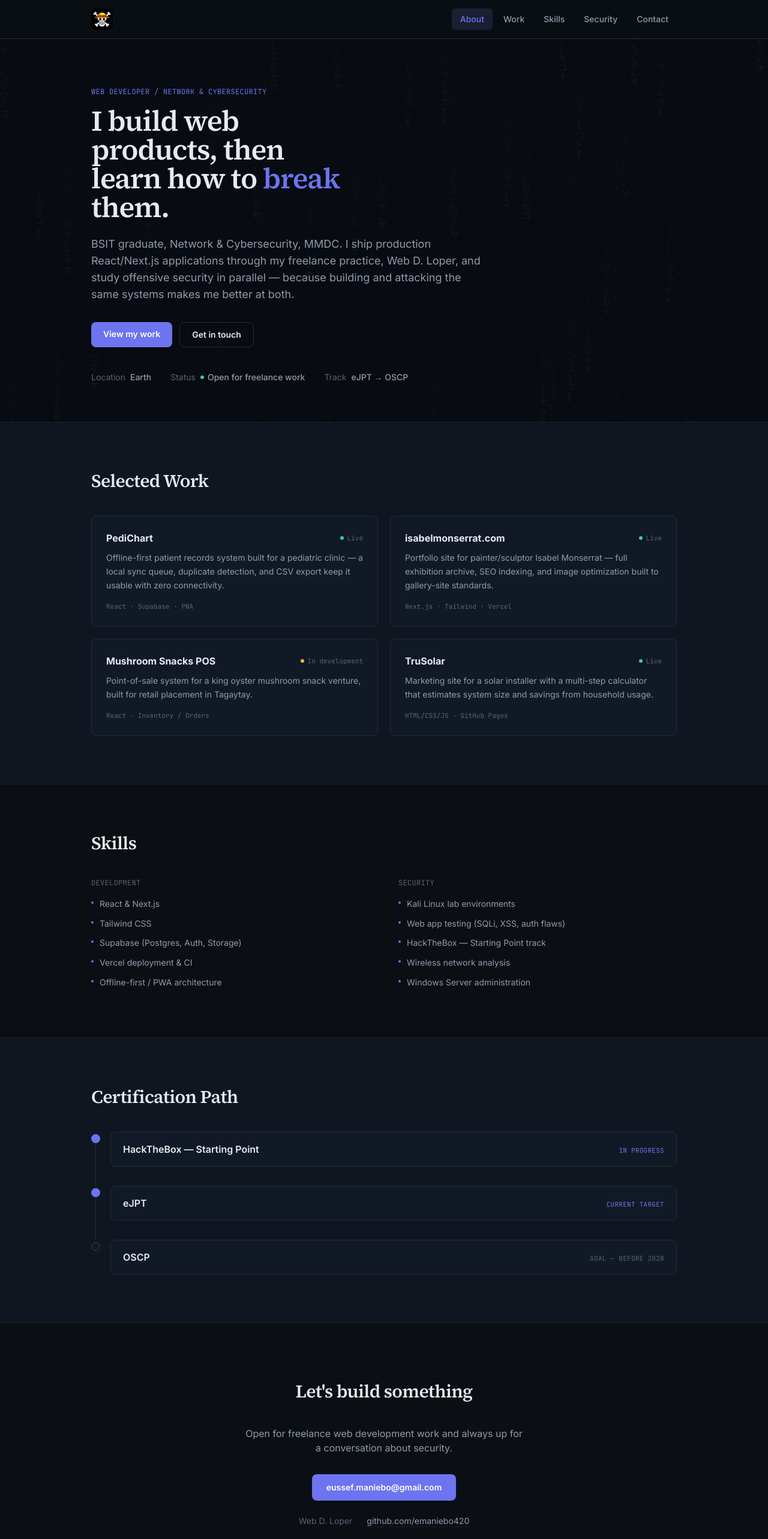
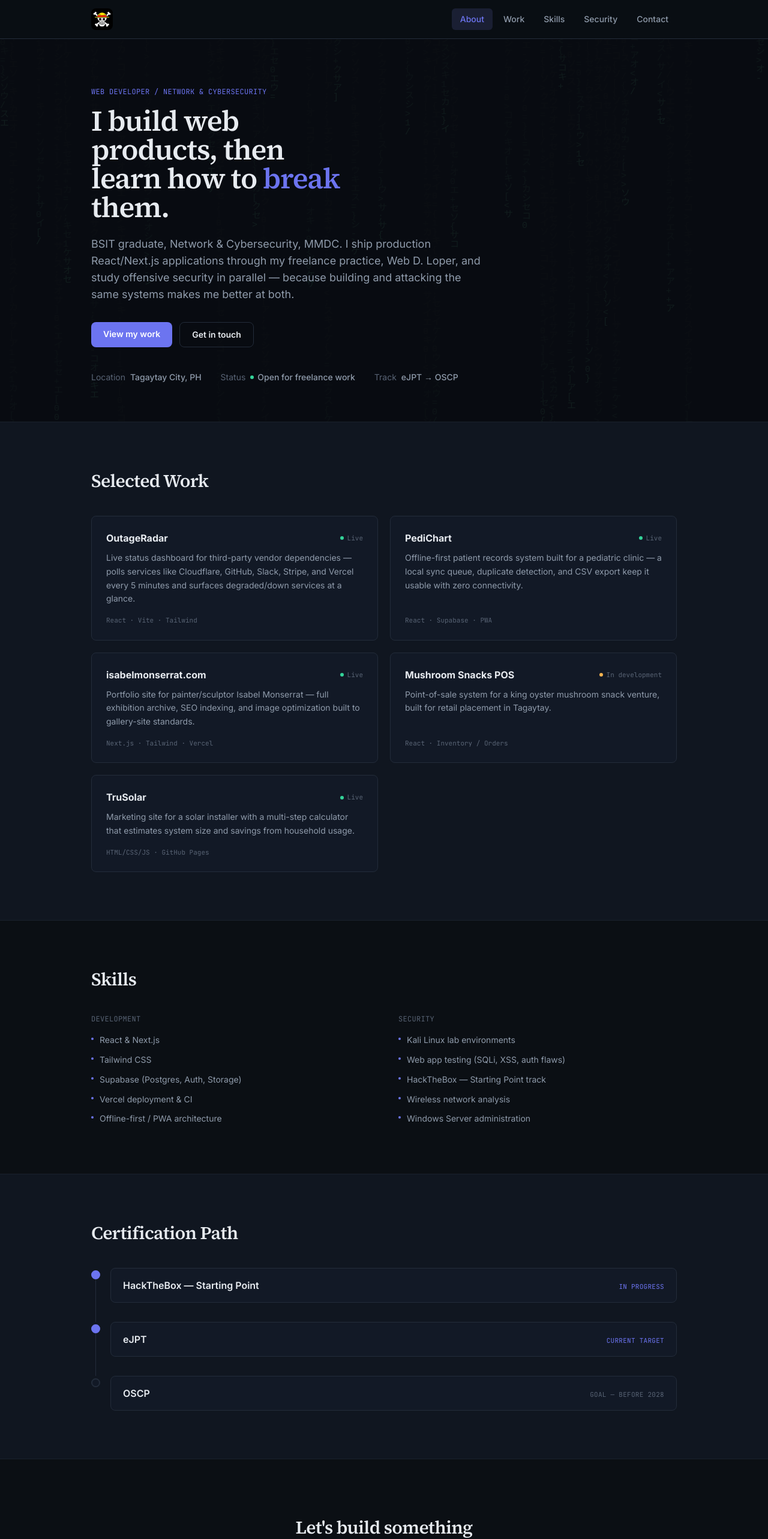
Before and after one commit to emaniebo420/Web-D.-Loper, a React (Vite) app: page / in a window 1280 px wide. Shown: the top 2566 px of the page at 60% size. Built offline with nearby package versions, Linux system fonts and the light colour scheme.

Commit message:
Update data.jsx

```diff
--- a/src/data.jsx
+++ b/src/data.jsx
@@ -2,8 +2,9 @@
 
 export const profile = {
   name: 'Eussef Maniebo',
+  tabName: 'eussef-maniebo',
   role: 'Web Developer / Network & Cybersecurity',
-  location: 'Earth',
+  location: 'Tagaytay City, PH',
   status: 'Open for freelance work',
   track: 'eJPT → OSCP',
   headline: (
@@ -13,6 +14,13 @@
 }
 
 export const projects = [
+  {
+    name: 'OutageRadar',
+    url: 'https://outageradar-dashboard.vercel.app',
+    status: 'live',
+    desc: 'Live status dashboard for third-party vendor dependencies — polls services like Cloudflare, GitHub, Slack, Stripe, and Vercel every 5 minutes and surfaces degraded/down services at a glance.',
+    stack: ['React', 'Vite', 'Tailwind'],
+  },
   {
     name: 'PediChart',
     url: 'https://pedichart.vercel.app',
@@ -67,7 +75,7 @@
 ]
 
 export const contact = [
-  { label: 'EMAIL', value: 'eussef.maniebo@gmail.com', href: 'mailto:eussef.maniebo@gmail.com' },
+  { label: 'EMAIL', value: 'youremail@example.com', href: 'mailto:youremail@example.com' },
   { label: 'BUSINESS', value: 'Web D. Loper', href: null },
   { label: 'GITHUB', value: 'github.com/emaniebo420', href: 'https://github.com/emaniebo420' },
 ]
```
